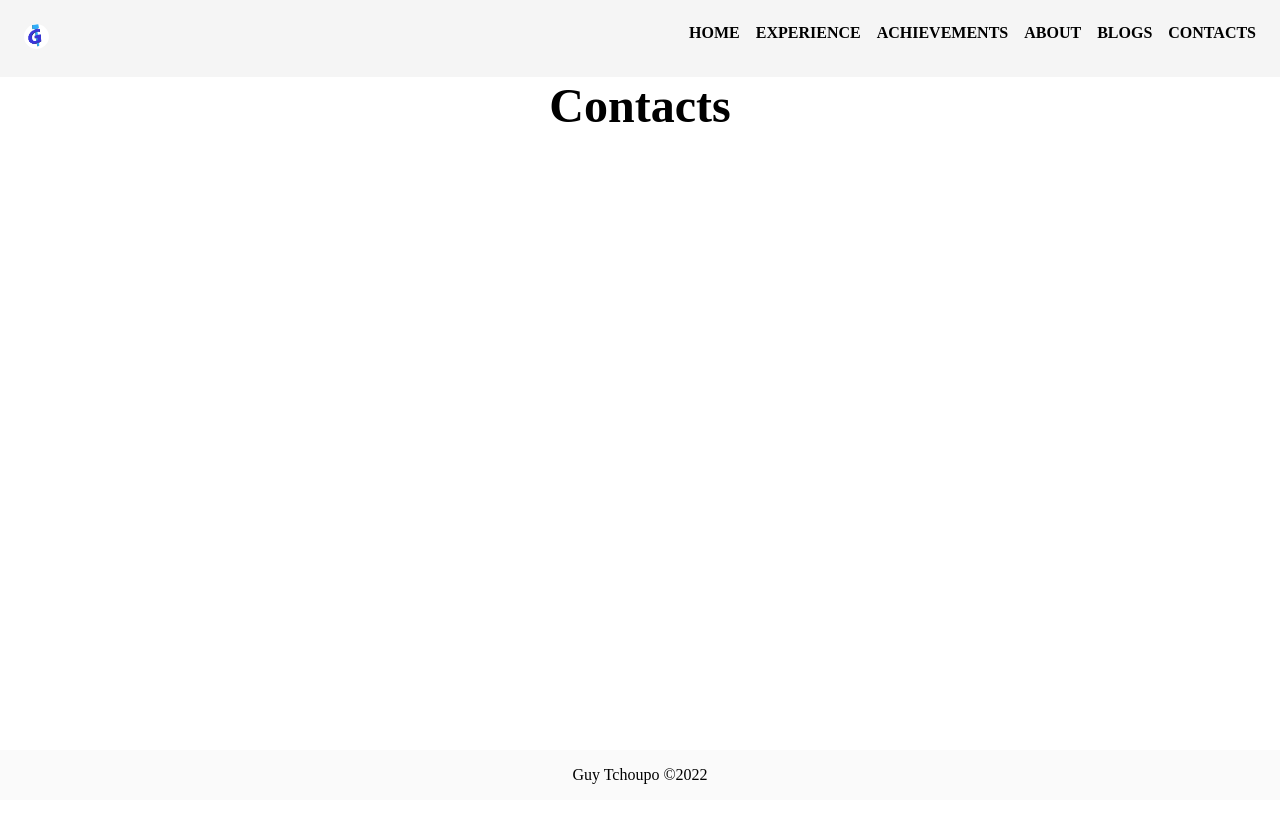
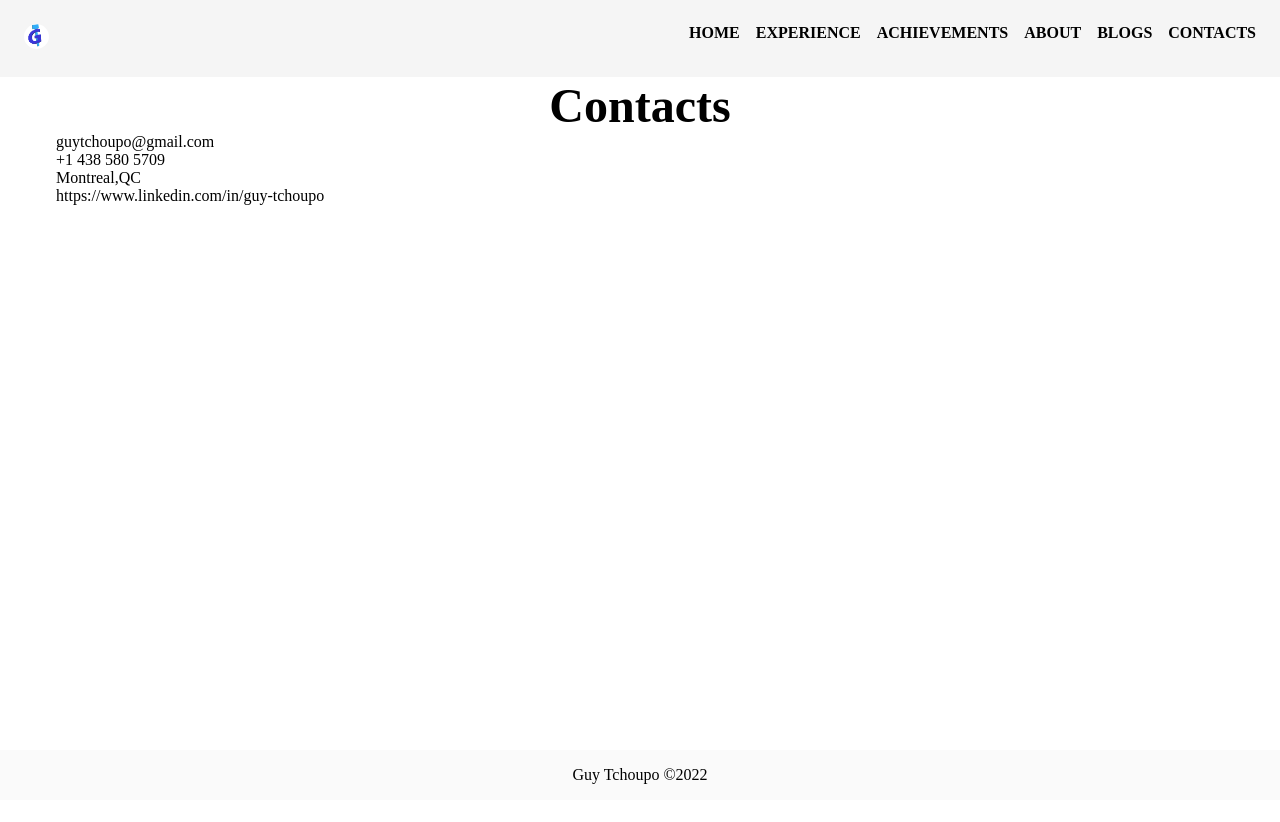
Before and after one commit to tchoupoGuy/next-blog-ui, a Next.js app: page /contacts/contacts in a window 1280 px wide. Shown: the top 822 px of the page. Built offline with nearby package versions, Linux system fonts and the light colour scheme; no server answers.

Commit message:
add contact page

```diff
--- a/src/pages/contacts/contacts.tsx
+++ b/src/pages/contacts/contacts.tsx
@@ -5,6 +5,10 @@ const Contacts: React.FC = () => {
   return (
     <section>
       <PageTitle title="Contacts" />
+      <p>guytchoupo@gmail.com</p>
+      <p>+1 438 580 5709</p>
+      <p>Montreal,QC</p>
+      <p>https://www.linkedin.com/in/guy-tchoupo</p>
     </section>
   );
 };
```
